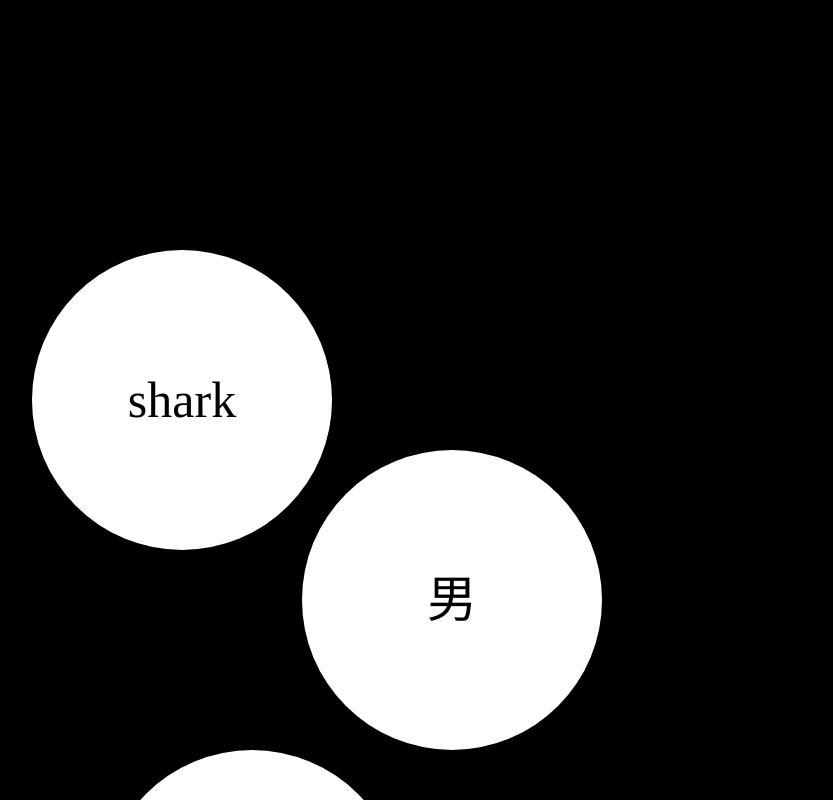
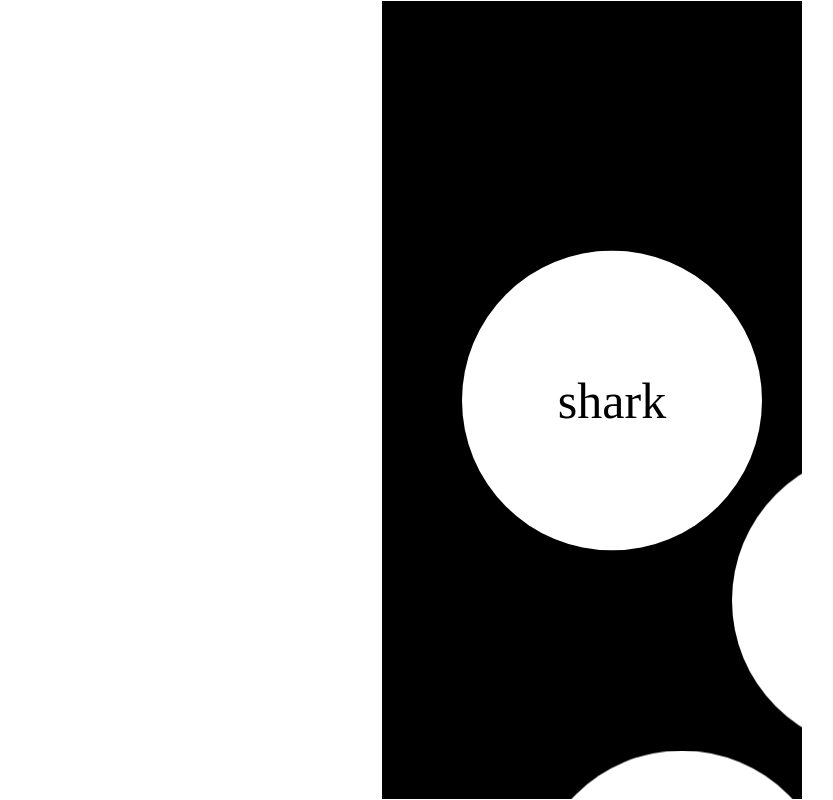
Before and after one commit to sharkljk/H5-, a plain HTML site: page index.html in a window 1280 px wide. Shown: the whole page, without its empty margins (48-881 px from the left). Drawn offline with Linux system fonts and the light colour scheme.

Commit message:
Update index.css

```diff
--- a/css/index.css
+++ b/css/index.css
@@ -10,6 +10,8 @@ body {
     overflow: hidden;
     /* max-width: 1024px; */
     /* max-height: 1366px; */
+    max-width: 420px;
+    max-height: 799px;
     margin: 0 auto;
 }
 
```
